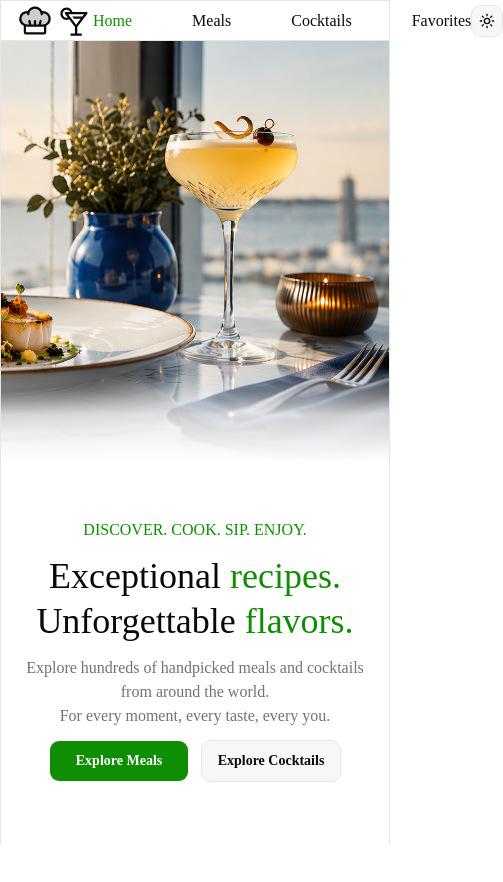
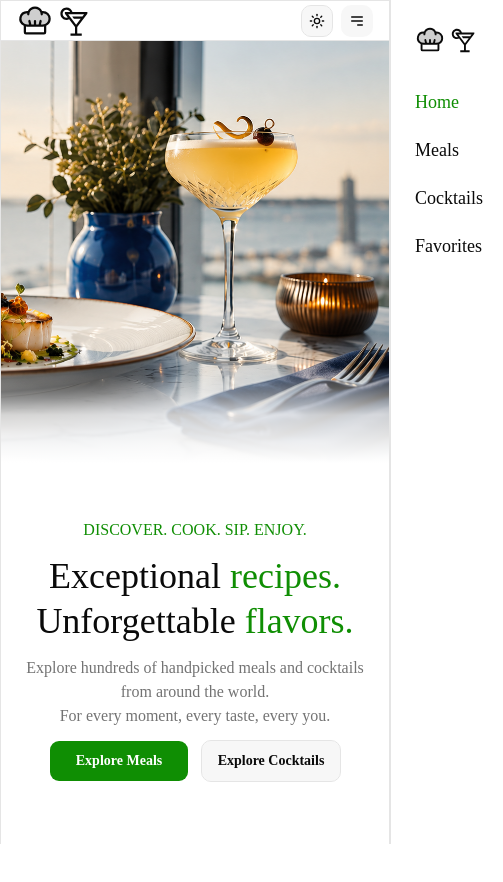
Before and after one commit to ReySlash/taste-board, a Next.js app: page / in a window 390 px wide. Shown: the top 882 px of the page, 503 px wide, since content can reach past the window. Built offline with nearby package versions, Linux system fonts and the light colour scheme.

Commit message:
Add mobile slide-out navigation

```diff
--- a/src/components/top-nav.tsx
+++ b/src/components/top-nav.tsx
@@ -1,13 +1,17 @@
 "use client";
+import { useState } from "react";
 import Link from "next/link";
 import { cn } from "@/lib/utils";
 import { ModeToggle } from "./mode-toggle";
 import { usePathname } from "next/navigation";
 import { PiChefHatDuotone } from "react-icons/pi";
 import { LiaCocktailSolid } from "react-icons/lia";
+import { Button } from "./ui/button";
+import { HiOutlineMenuAlt3, HiX } from "react-icons/hi";
 
 function TopNav() {
   const pathname = usePathname();
+  const [mobileMenuOpen, setMobileMenuOpen] = useState(false);
 
   function isActive(href: string) {
     if (href === "/") {
@@ -30,7 +34,7 @@ function TopNav() {
         <PiChefHatDuotone className="text-4xl" />
         <LiaCocktailSolid className="text-4xl" />
       </div>
-      <div>
+      <div className="hidden items-center gap-4 md:flex">
         <nav>
           <ul className="flex gap-15">
             {navItems.map((item) => (
@@ -50,7 +54,72 @@ function TopNav() {
           </ul>
         </nav>
       </div>
-      <ModeToggle />
+      <div className="flex gap-2">
+        <div>
+          <ModeToggle />
+        </div>
+        <div className="flex items-center gap-2 md:hidden">
+          <Button
+            size="icon"
+            variant="outline"
+            className="border-none"
+            onClick={() => setMobileMenuOpen(true)}
+            aria-label="Open navigation menu"
+          >
+            <HiOutlineMenuAlt3 />
+          </Button>
+        </div>
+      </div>
+      <div
+        className={cn(
+          "fixed inset-0 z-40 bg-black/40 transition-opacity md:hidden",
+          mobileMenuOpen
+            ? "pointer-events-auto opacity-100"
+            : "pointer-events-none opacity-0",
+        )}
+        onClick={() => setMobileMenuOpen(false)}
+      />
+      <aside
+        className={cn(
+          "fixed top-0 right-0 z-50 flex h-screen w-72 flex-col border-l bg-background p-6 transition-transform duration-300 md:hidden",
+          mobileMenuOpen ? "translate-x-0" : "translate-x-full",
+        )}
+      >
+        <div className="mb-8 flex items-center justify-between">
+          <div className="flex items-center gap-1">
+            <PiChefHatDuotone className="text-3xl" />
+            <LiaCocktailSolid className="text-3xl" />
+          </div>
+          <Button
+            size="icon"
+            variant="outline"
+            className="border-none"
+            onClick={() => setMobileMenuOpen(false)}
+            aria-label="Close navigation menu"
+          >
+            <HiX />
+          </Button>
+        </div>
+        <nav>
+          <ul className="flex flex-col gap-5 text-lg">
+            {navItems.map((item) => (
+              <li key={item.href}>
+                <Link
+                  className={cn(
+                    "block transition-colors hover:text-[oklch(56.177%_0.18808_142.111)]",
+                    isActive(item.href) &&
+                      "text-[oklch(56.177%_0.18808_142.111)]",
+                  )}
+                  href={item.href}
+                  onClick={() => setMobileMenuOpen(false)}
+                >
+                  {item.label}
+                </Link>
+              </li>
+            ))}
+          </ul>
+        </nav>
+      </aside>
     </header>
   );
 }
```
